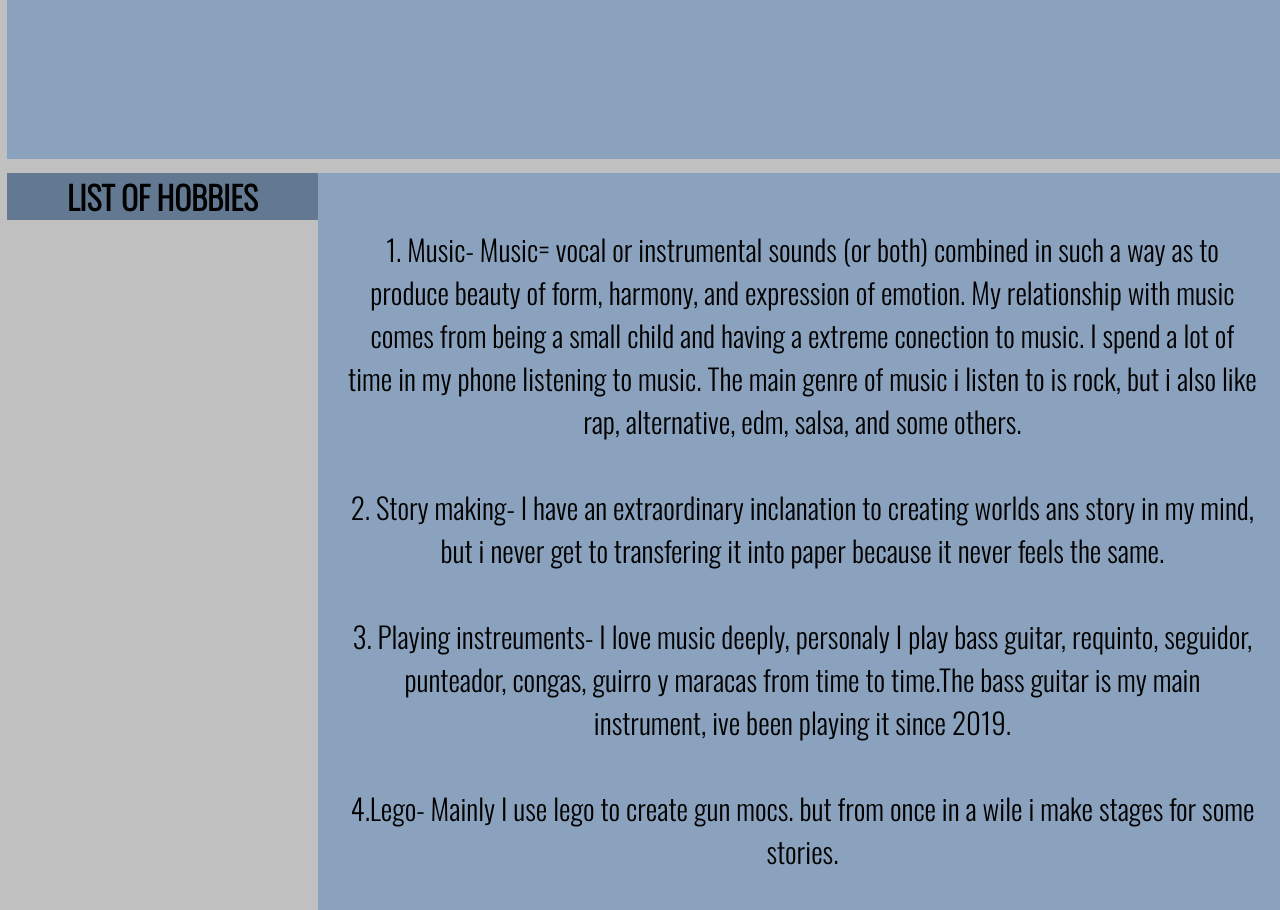
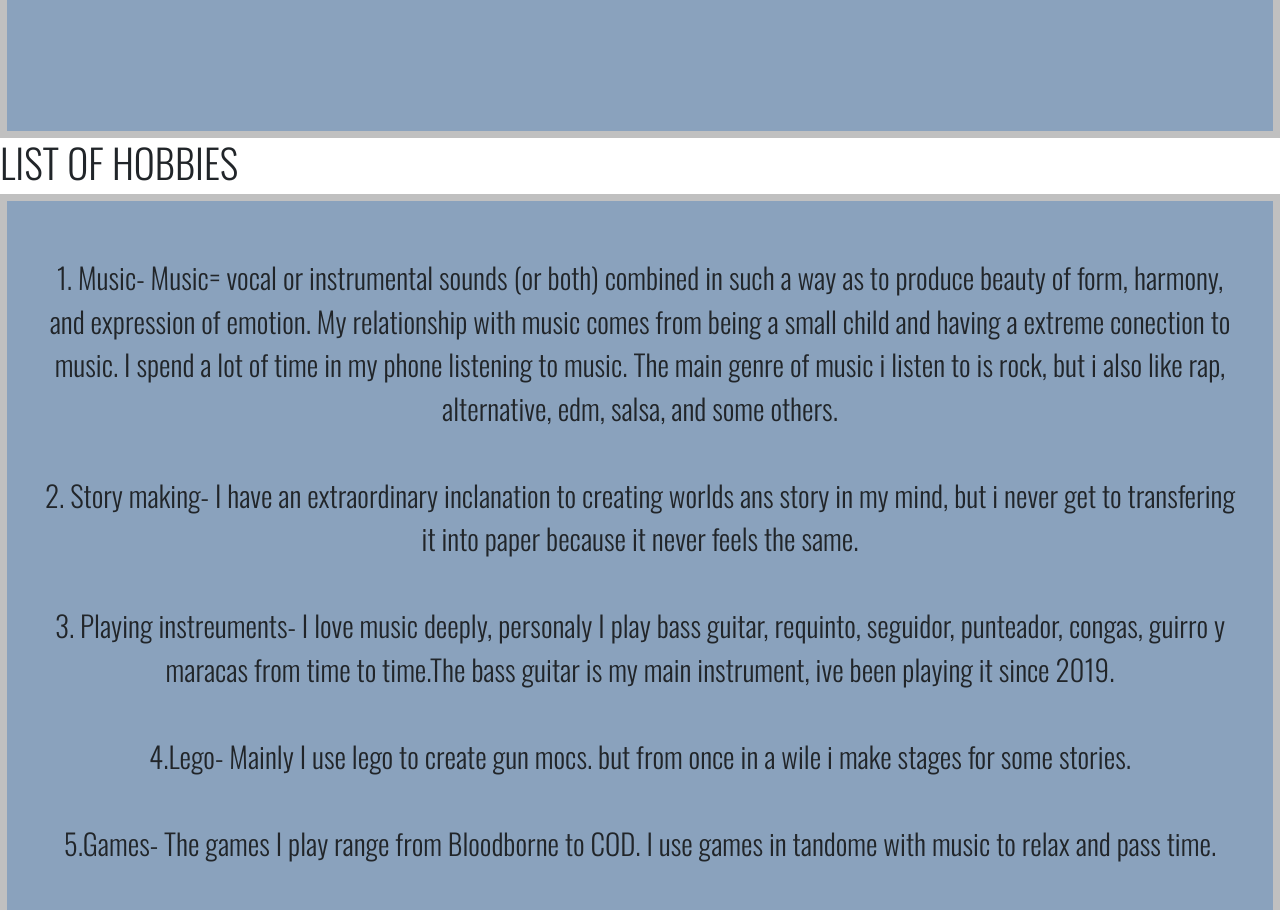
Before and after one commit to Nubismercnma/Nubismercnma.github.io, a plain HTML site: page index.html in a window 1280 px wide. Shown: the part 780-1690 px from the top of the page. Drawn offline with nearby package versions, Linux system fonts and the light colour scheme.

Commit message:
Update index.html

```diff
--- a/index.html
+++ b/index.html
@@ -7,6 +7,7 @@
     <link rel="preconnect" href="https://fonts.googleapis.com">
 <link rel="preconnect" href="https://fonts.gstatic.com" crossorigin>
 <link href="https://fonts.googleapis.com/css2?family=Oswald:wght@300&display=swap" rel="stylesheet">
+    <link rel="stylesheet" href="https://cdn.jsdelivr.net/npm/bootstrap@4.3.1/dist/css/bootstrap.min.css" integrity="sha384-ggOyR0iXCbMQv3Xipma34MD+dH/1fQ784/j6cY/iJTQUOhcWr7x9JvoRxT2MZw1T" crossorigin="anonymous">
   </head>
   <body>
     <div id="top"> <h1>MY HOBBIES</h1></div>
@@ -17,9 +18,11 @@
         <img src="https://image.api.playstation.com/vulcan/img/rnd/202010/2614/Sy5e8DmeKIJVjlAGraPAJYkT.png"; width="200px"; height="300px">
       </div>
         </div>
-   <div id="list">
+   <h1 id="h1">LIST OF HOBBIES</h1>
+    <div id="list">
 
- <h1>LIST OF HOBBIES</h1>
+
+
    <div id="sus">
      <br>
      <p> 1. Music- Music= vocal or instrumental sounds (or both) combined in such a way as to produce beauty of form, harmony, and expression of emotion. My relationship with music comes from being a small child and having a extreme conection to music. I spend a lot of time in my phone listening to music. The main genre of music i listen to is rock, but i also like rap, alternative, edm, salsa, and some others.
```
